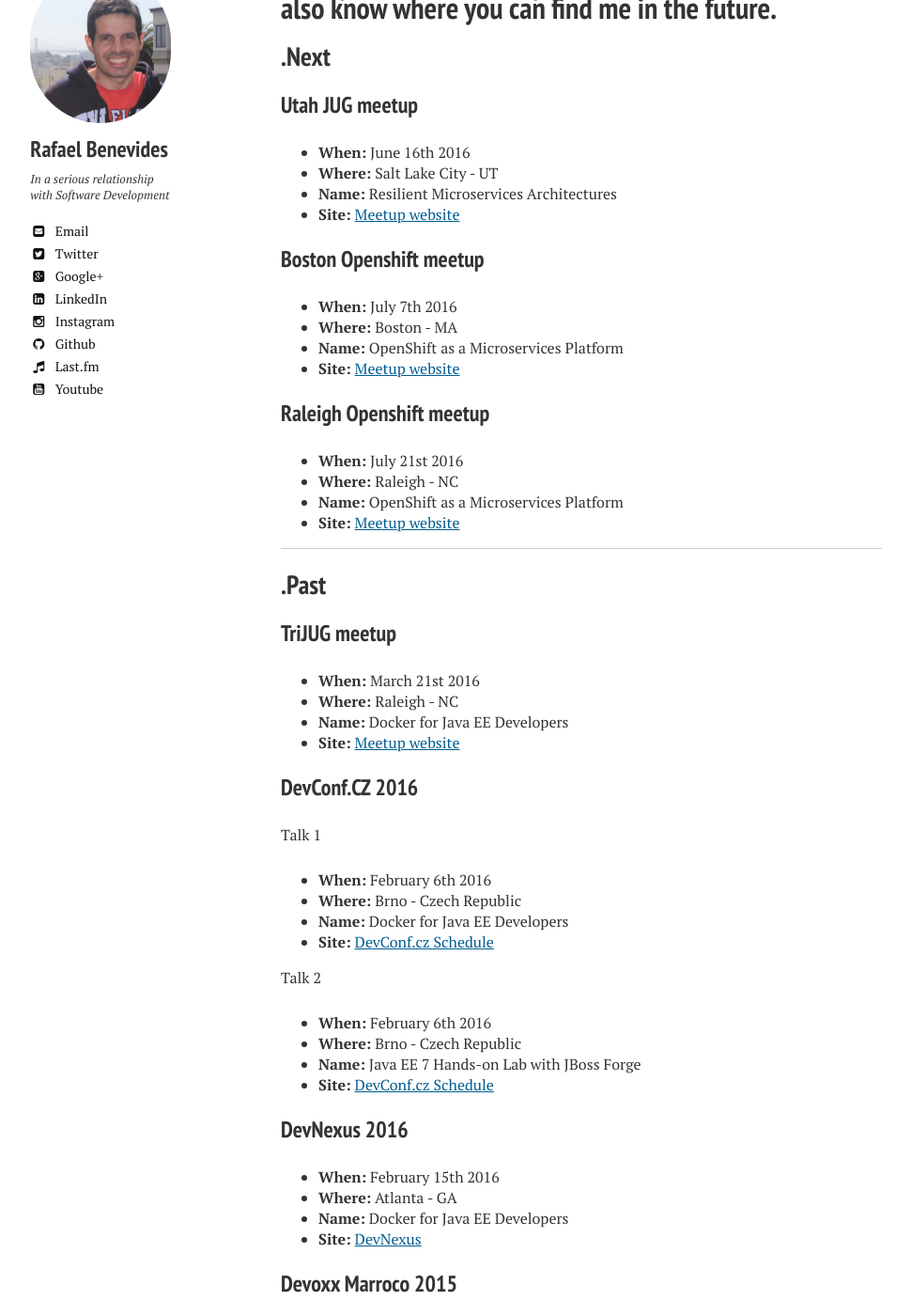
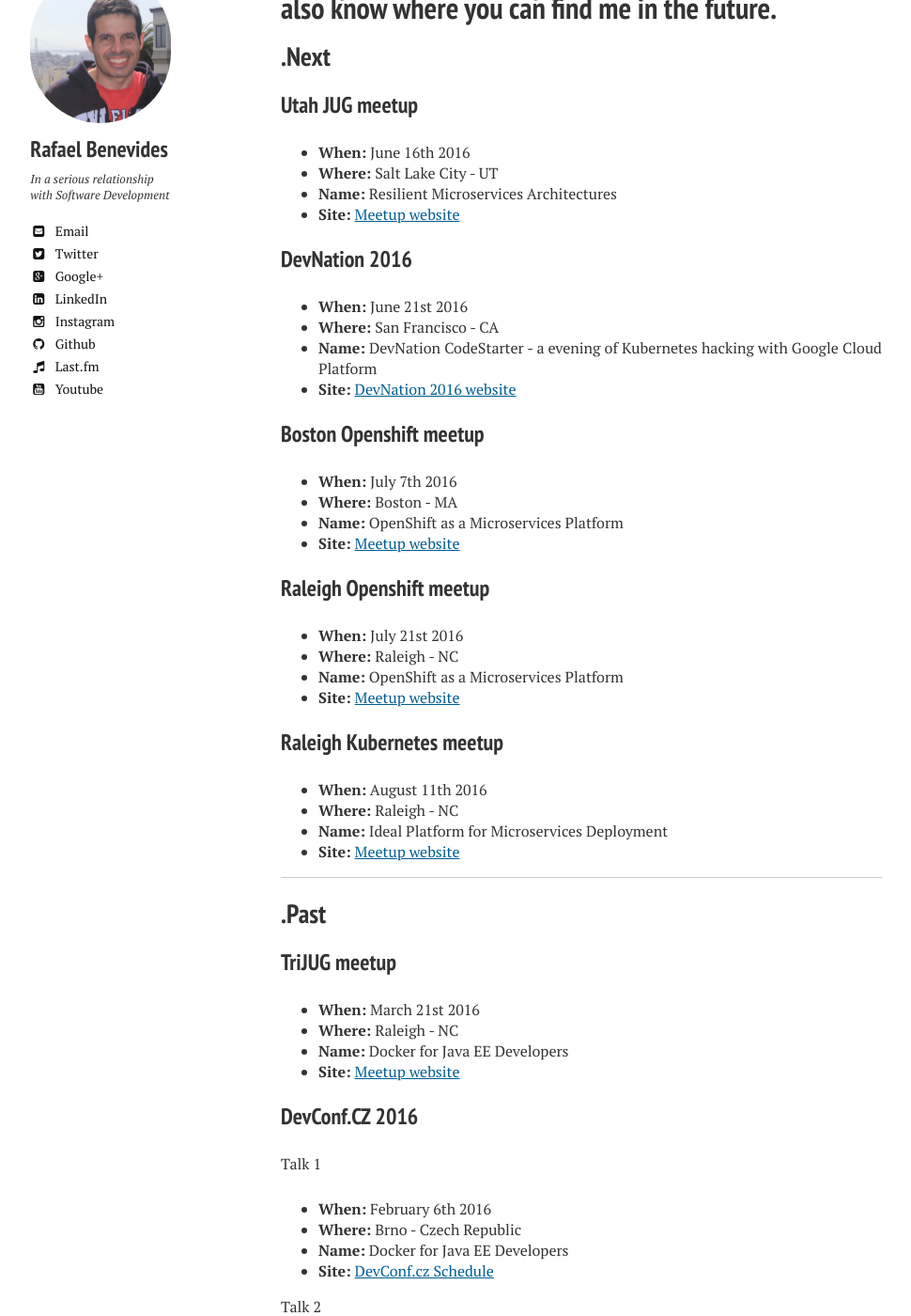
Before and after one commit to rafabene/rafabene.github.io, a Jekyll site: the page built from talks/index.md, in a window 1280 px wide and 1400 px high, scrolled down 489 px. Shown: the whole window at 94% size, without its empty margins (21-991 px from the left). Built offline with Jekyll 4.4.1, drawn with Linux system fonts in a browser that asks for light colours; nearby versions of some CDN libraries; comment, search, counter and statistics services are not loaded.

Commit message:
Added two more talks

```diff
--- a/talks/index.md
+++ b/talks/index.md
@@ -18,6 +18,12 @@
 - **Name:** Resilient Microservices Architectures
 - **Site:** [Meetup website](http://www.meetup.com/Utah-Java-Users-Group/events/229571744/)
 
+### DevNation 2016
+- **When:** June 21st 2016
+- **Where:** San Francisco - CA
+- **Name:** DevNation CodeStarter - a evening of Kubernetes hacking with Google Cloud Platform
+- **Site:** [DevNation 2016 website](http://www.devnation.org/#agenda)
+
 ### Boston Openshift meetup
 - **When:** July 7th 2016
 - **Where:** Boston - MA
@@ -29,6 +35,12 @@
 - **Where:** Raleigh - NC
 - **Name:** OpenShift as a Microservices Platform
 - **Site:** [Meetup website](http://www.meetup.com/Raleigh-Openshift-Meetup/events/231166914/)
+
+### Raleigh Kubernetes meetup
+- **When:** August 11th 2016
+- **Where:** Raleigh - NC
+- **Name:** Ideal Platform for Microservices Deployment
+- **Site:** [Meetup website](http://www.meetup.com/Triangle-Kubernetes-Meetup/events/231861213/)
 
 <hr>
 ## .Past
```
